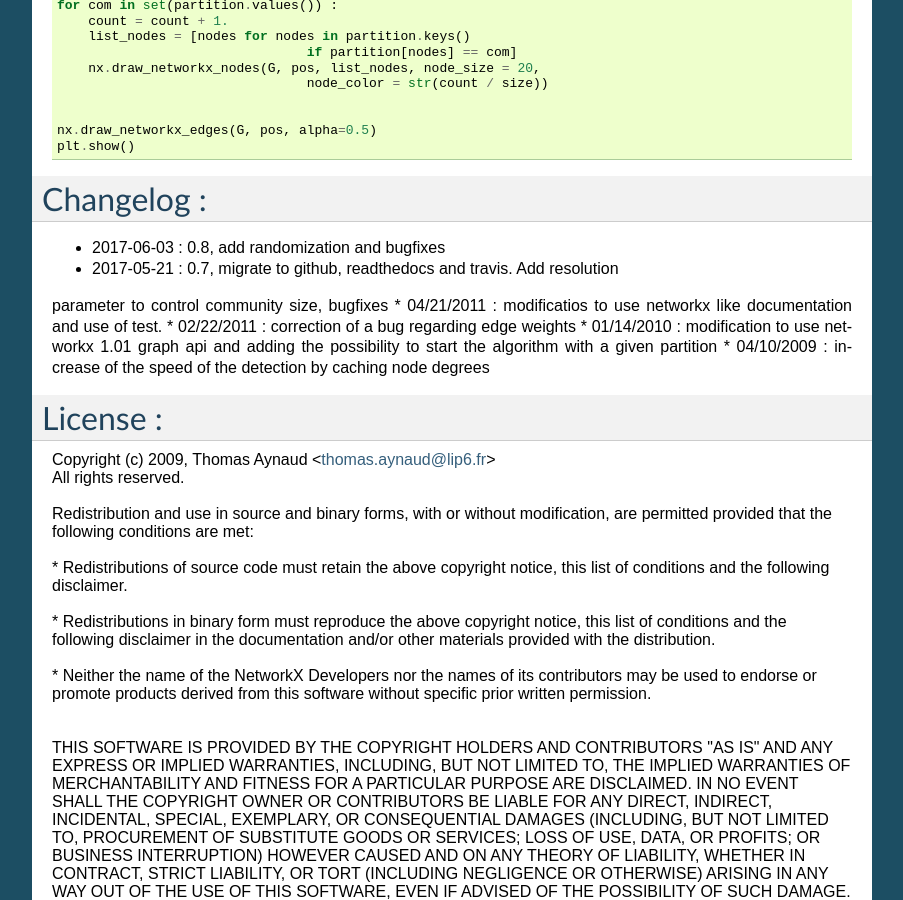
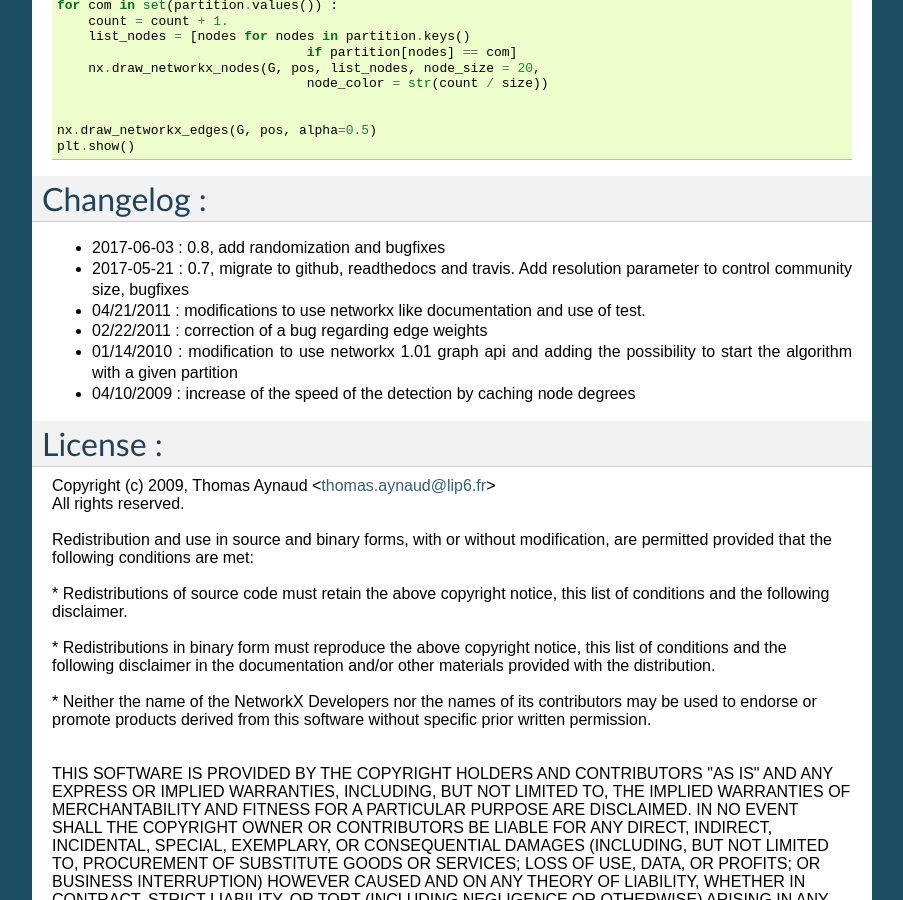
Before and after one commit to taynaud/python-louvain, a Sphinx documentation site: the page built from docs/index.rst, in a window 1280 px wide and 900 px high, scrolled down 1001 px. Shown: the whole window, without its empty margins (198-1101 px from the left). Built offline with Sphinx 7.4.7, drawn with Linux system fonts in a browser that asks for light colours.

Commit message:
Fix changelog

```diff
--- a/docs/index.rst
+++ b/docs/index.rst
@@ -92,9 +92,8 @@ Changelog :
 ===========
 
 * 2017-06-03 : 0.8, add randomization and bugfixes
-* 2017-05-21 : 0.7, migrate to github, readthedocs and travis. Add resolution
-parameter to control community size, bugfixes
-* 04/21/2011 : modificatios to use networkx like documentation and use of test.
+* 2017-05-21 : 0.7, migrate to github, readthedocs and travis. Add resolution parameter to control community size, bugfixes
+* 04/21/2011 : modifications to use networkx like documentation and use of test.
 * 02/22/2011 : correction of a bug regarding edge weights
 * 01/14/2010 : modification to use networkx 1.01 graph api and adding the possibility to start the algorithm with a given partition
 * 04/10/2009 : increase of the speed of the detection by caching node degrees
```
